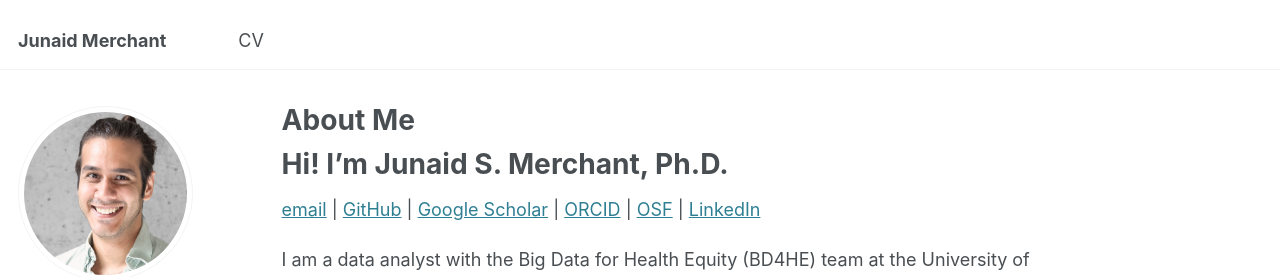
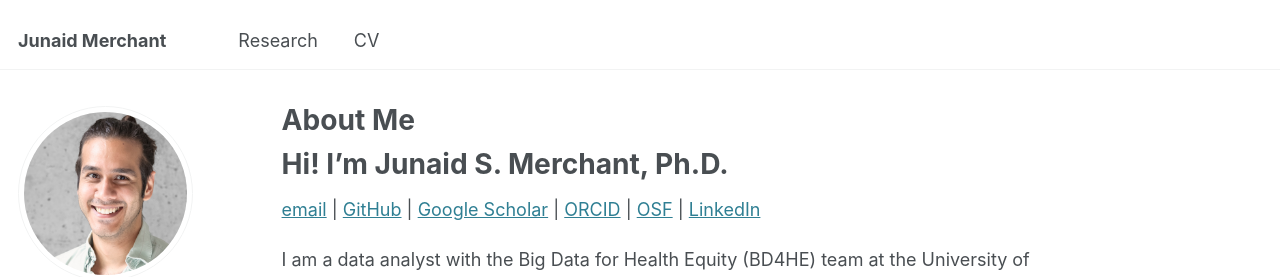
Before and after one commit to JunaidMerchant/JunaidMerchant.github.io, a Jekyll site: the page built from _pages/about.md, in a window 1280 px wide. Shown: the top 277 px of the page. Built offline with Jekyll 4.4.1, drawn with Linux system fonts in a browser that asks for light colours; some web fonts are replaced.

Commit message:
Update navigation.yml

```diff
--- a/_data/navigation.yml
+++ b/_data/navigation.yml
@@ -5,6 +5,8 @@
 # prevent it from being included in the site.
 
 main:
+  - title: "Research"
+    url: /research/
   # - title: "Publications"
   #   url: /publications/
 
```
